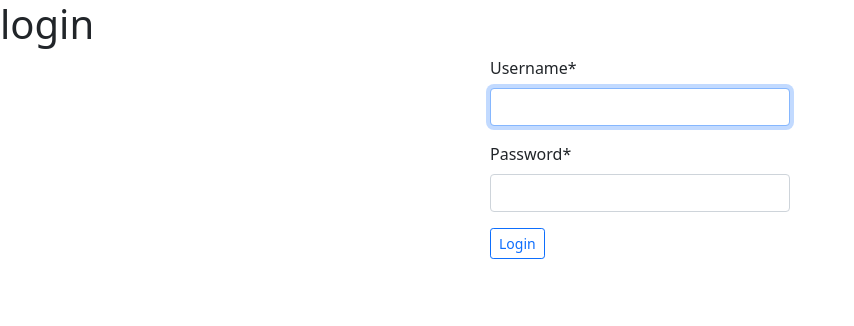
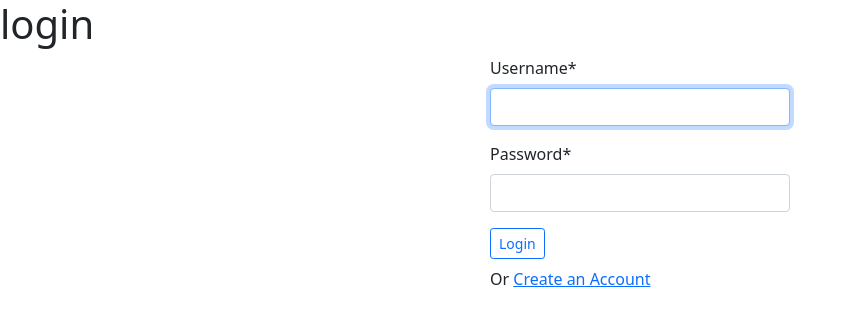
Before and after one commit to EjuluWilson/Django_Vue_BlogApp, a Django app: page /accounts/login/ in a window 1280 px wide. Shown: the top 326 px of the page, without its empty margins (0-854 px from the left). Run offline with Django 3.2, Linux system fonts and the light colour scheme; some libraries are stand-ins or nearby versions.

Commit message:
added comments

```diff
--- a/BlogApp/BlogApp/urls.py
+++ b/BlogApp/BlogApp/urls.py
@@ -26,7 +26,7 @@ urlpatterns = [
     path('auth/', include('rest_framework.urls')),
 
 
-    ############django-registration##########
+    ############ django-registration  ##########
 
     path('accounts/register/',
         RegistrationView.as_view(
--- a/BlogApp/templates/registration/login.html
+++ b/BlogApp/templates/registration/login.html
@@ -10,5 +10,6 @@
         {{form|crispy}}
         <button type="submit" class="btn btn-sm btn-outline-primary">Login</button>
     </form>
+    <p class="mt-2">Or <a href="{% url 'django_registration_register' %}">Create an Account</a></p>
 </div>
 {% endblock %}
```
Also changed, not shown: BlogApp/db.sqlite3.
